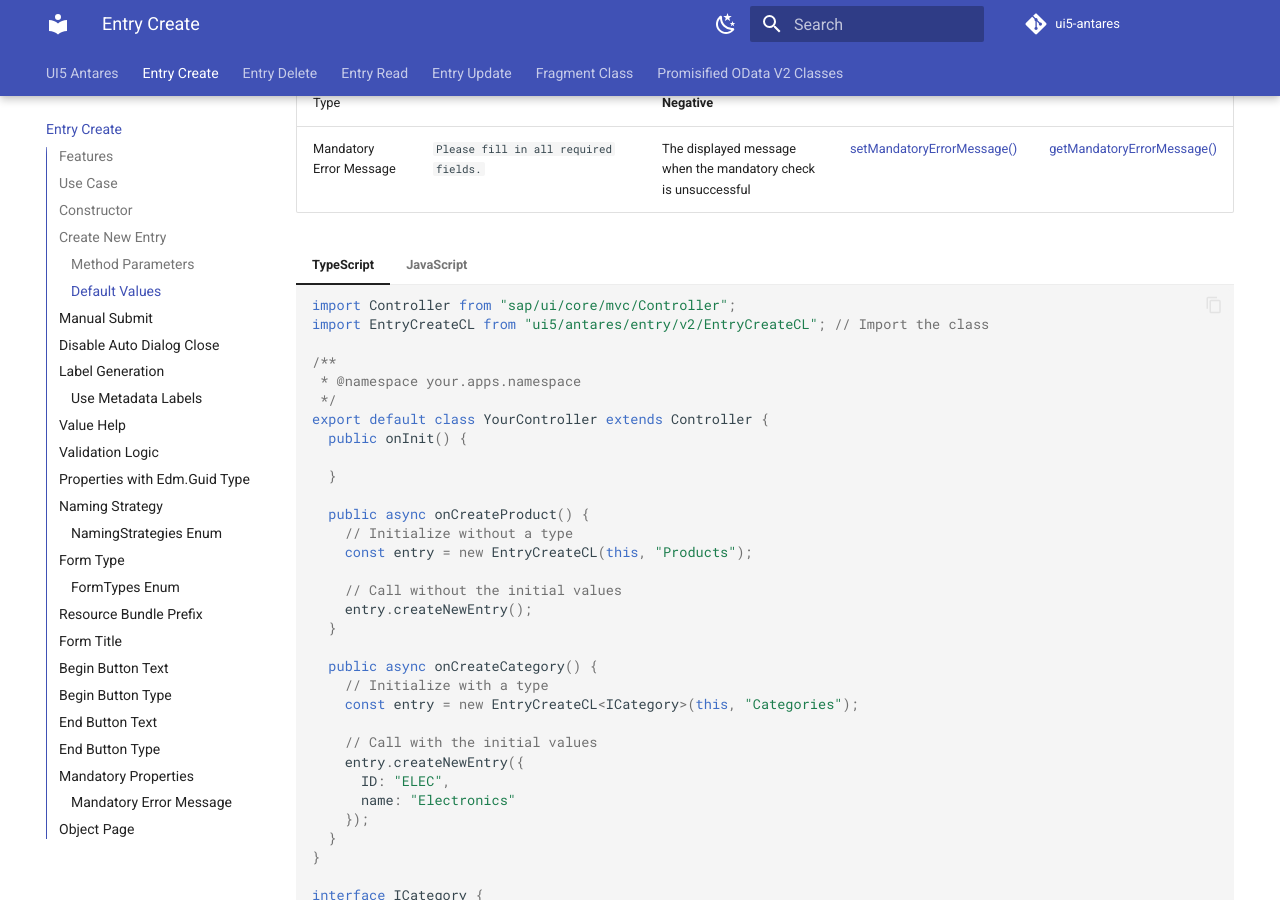
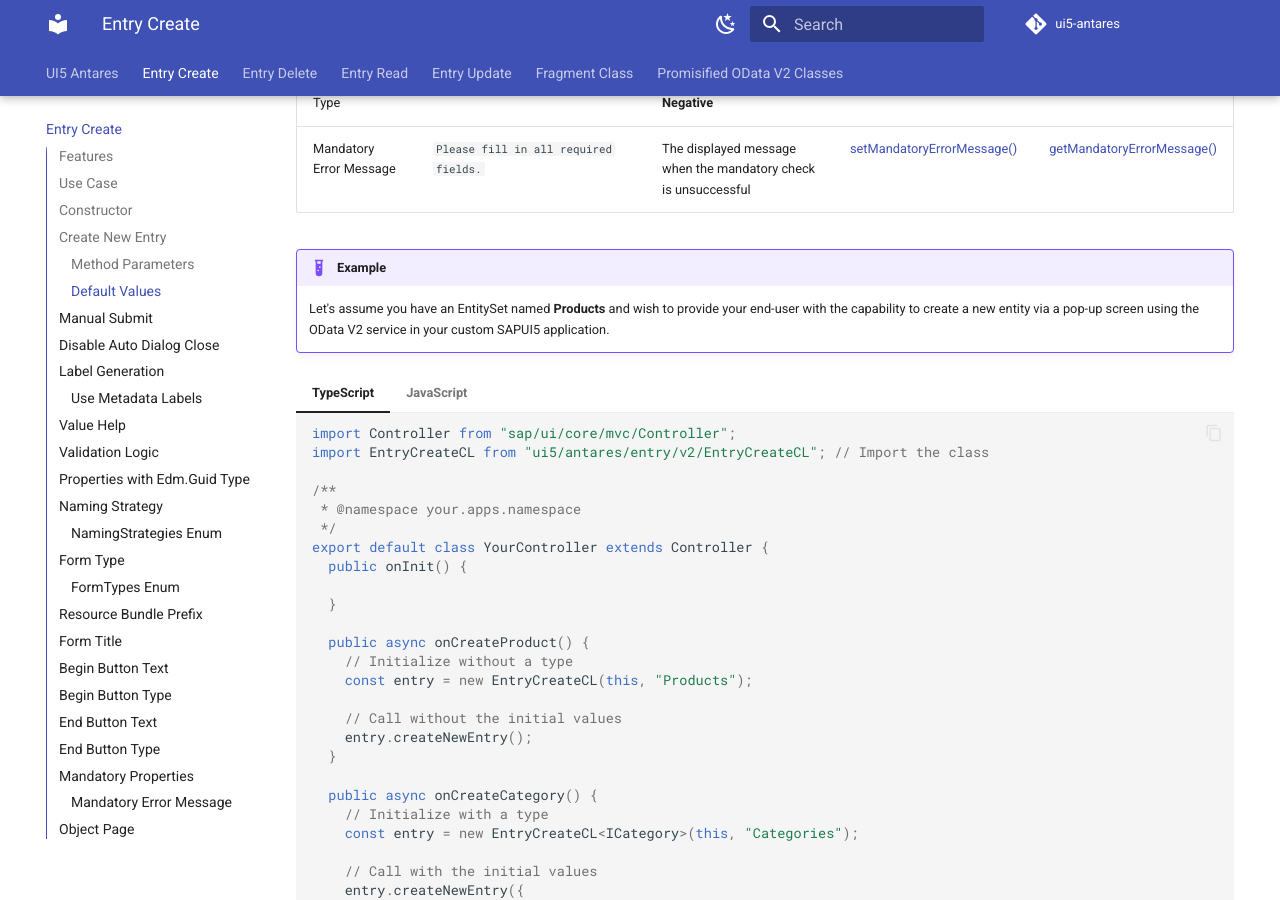
Before and after one commit to ui5-antares/ui5-antares.github.io, an MkDocs documentation site: the page built from docs/entry_create.md, in a window 1280 px wide and 900 px high, scrolled down 4136 px. Built offline with MkDocs 1.6.1 and Material for MkDocs 9.7.7, drawn with Linux system fonts in a browser that asks for light colours; comment, search, counter and statistics services are not loaded.

Commit message:
UI5 Antares mkdocs part 3

```diff
--- a/docs/entry_create.md
+++ b/docs/entry_create.md
@@ -298,6 +298,10 @@ The **createNewEntry()** method utilizes the [ODataMetaModel][META_MODEL_URL] to
         </tr>
     </tbody>
 </table>
+
+!!! example
+
+    Let's assume you have an EntitySet named **Products** and wish to provide your end-user with the capability to create a new entity via a pop-up screen using the OData V2 service in your custom SAPUI5 application.
 
 === "TypeScript"
 
```
